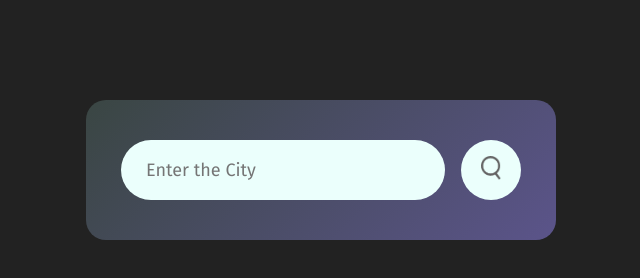
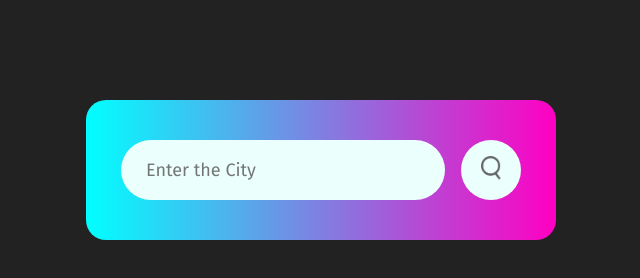
Before and after one commit to prashanth-06/WeatherReportApp, a plain HTML site: page index.html in a window 1280 px wide. Shown: the whole page, without its empty margins (319-959 px from the left). Drawn offline with Linux system fonts and the light colour scheme.

Commit message:
Update style.css

```diff
--- a/style.css
+++ b/style.css
@@ -13,7 +13,7 @@ body{
 .card{
     width:90%;
     max-width: 470px;
-    background: linear-gradient(135deg,#3a4643,#5b548a);
+    background: linear-gradient(to right,#00ffff,#ff00c3);
     margin:100px auto 0;
     padding: 40px 35px;
     border-radius: 20px;
```
